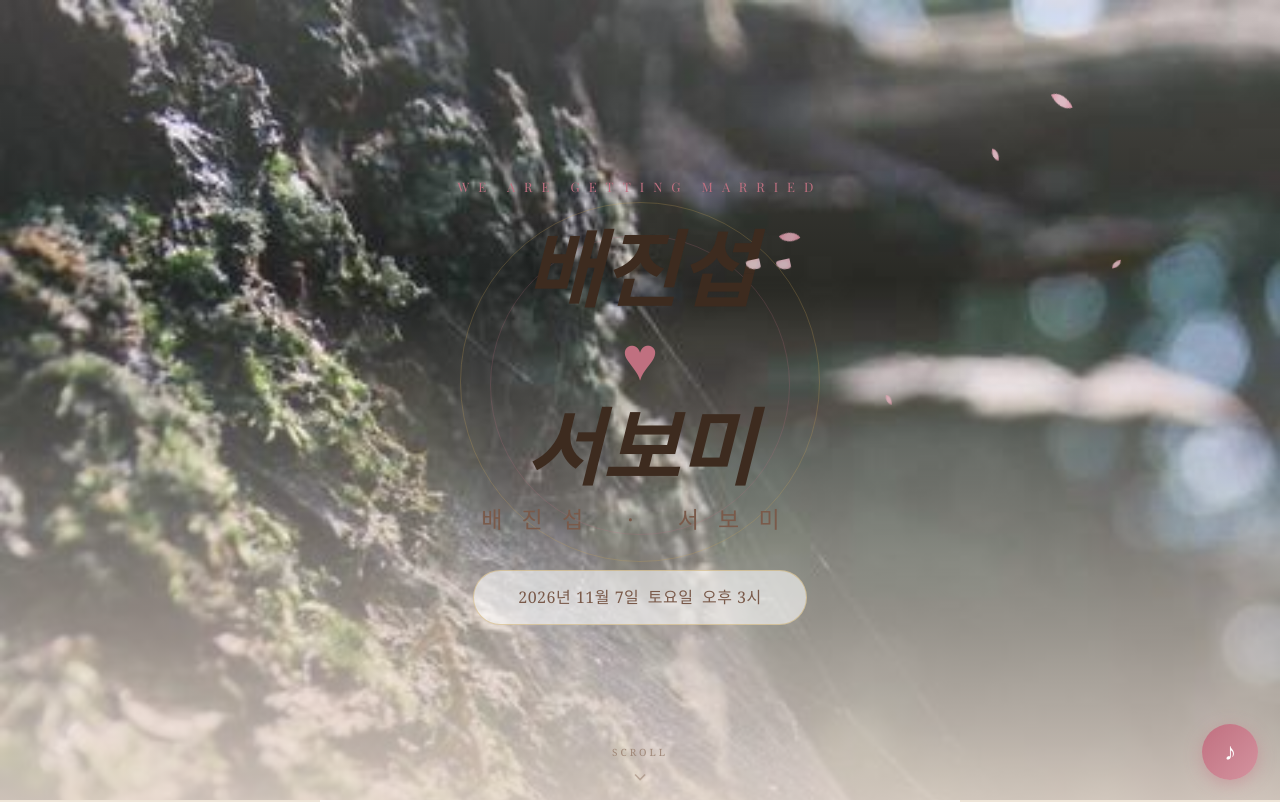
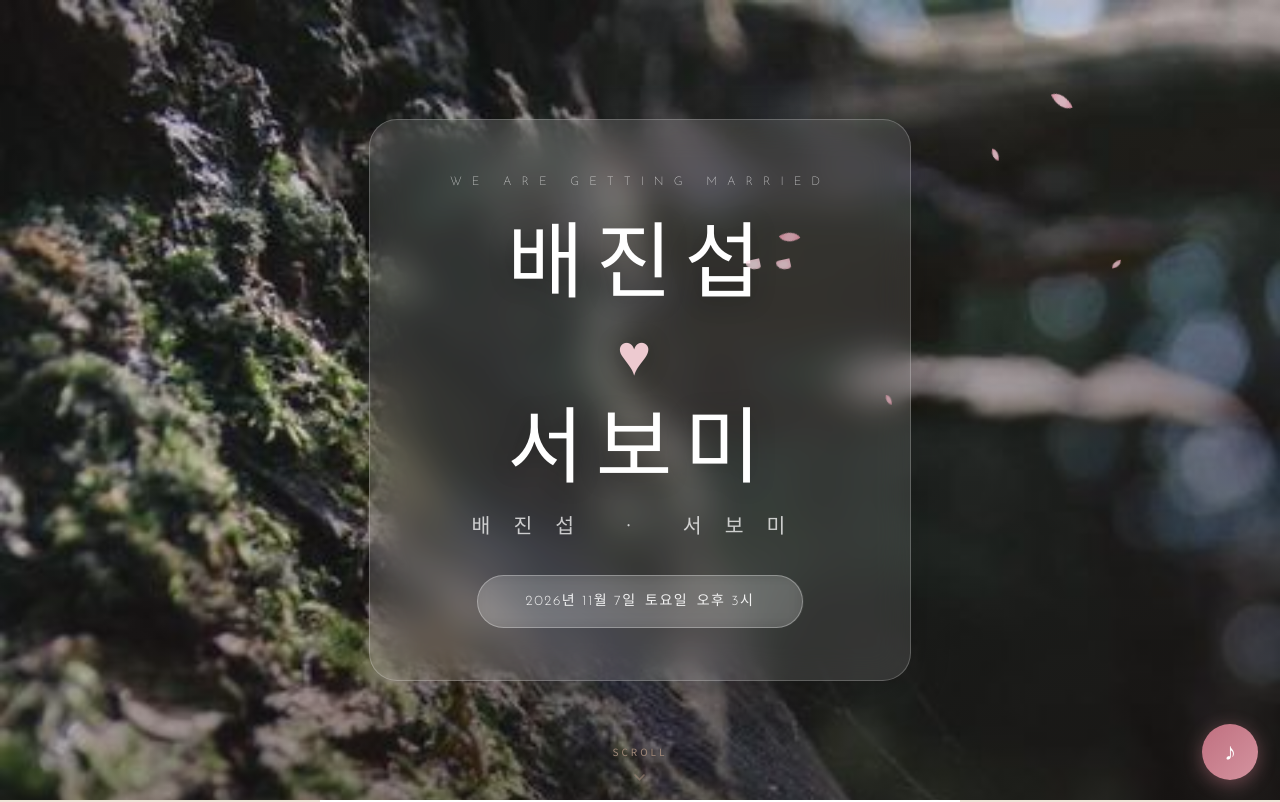
Before and after one commit to jscompany909-cpu/wedding, a plain HTML site: page index.html in a window 1280 px wide. Shown: the top 802 px of the page. Drawn offline with nearby package versions, Linux system fonts and the light colour scheme; a web font is replaced by a local one.

Commit message:
design update: glassmorphism hero, modern fonts

```diff
--- a/index.html
+++ b/index.html
@@ -11,7 +11,7 @@
   <!-- Google Fonts -->
   <link rel="preconnect" href="https://fonts.googleapis.com">
   <link rel="preconnect" href="https://fonts.gstatic.com" crossorigin>
-  <link href="https://fonts.googleapis.com/css2?family=Noto+Serif+KR:wght@300;400;500;600&family=Playfair+Display:ital,wght@0,400;0,500;1,400;1,500&display=swap" rel="stylesheet">
+  <link href="https://fonts.googleapis.com/css2?family=Cormorant+Garamond:ital,wght@0,300;0,400;1,300;1,400&family=Josefin+Sans:wght@100;200;300;400&family=Noto+Sans+KR:wght@300;400;500&display=swap" rel="stylesheet">
 
   <style>
     /* =====================================================
@@ -33,8 +33,9 @@
       --brown-mid:    #7A5A4A;
       --brown-light:  #A08878;
       --white:        #FFFFFF;
-      --serif:        'Noto Serif KR', 'Batang', 'Georgia', serif;
-      --display:      'Playfair Display', 'Georgia', serif;
+      --serif:        'Noto Sans KR', 'Apple SD Gothic Neo', 'Malgun Gothic', sans-serif;
+      --display:      'Cormorant Garamond', 'Georgia', serif;
+      --label:        'Josefin Sans', 'Noto Sans KR', sans-serif;
       --shadow-soft:  0 6px 30px rgba(60, 40, 30, 0.10);
       --shadow-card:  0 2px 12px rgba(60, 40, 30, 0.07);
       --radius:       14px;
@@ -174,11 +175,12 @@
       text-align: center;
     }
     .sec-label {
-      font-family: var(--display);
-      /* 화면 너비 따라 자동 조절 */
-      font-size: clamp(10px, 2.6vw, 12px); letter-spacing: clamp(3px, 1.2vw, 5px);
+      font-family: var(--label);
+      font-weight: 300;
+      font-size: clamp(10px, 2.6vw, 12px);
+      letter-spacing: clamp(4px, 1.5vw, 7px);
       text-transform: uppercase; color: var(--rose);
-      margin-bottom: 10px; font-weight: 400;
+      margin-bottom: 10px;
     }
     .sec-title {
       font-size: clamp(18px, 5vw, 23px); font-weight: 500;
@@ -230,10 +232,11 @@
     .hero-overlay {
       position: absolute; inset: 0;
       background: linear-gradient(
-        to bottom,
-        rgba(250,240,240,0.25) 0%,
-        rgba(250,240,240,0.05) 40%,
-        rgba(240,228,220,0.78) 100%
+        160deg,
+        rgba(20,10,10,0.30) 0%,
+        rgba(20,10,10,0.10) 35%,
+        rgba(20,10,10,0.45) 70%,
+        rgba(20,10,10,0.65) 100%
       );
     }
 
@@ -249,42 +252,66 @@
 
     .hero-content {
       position: relative; z-index: 10;
-      text-align: center; padding: 20px;
+      text-align: center;
+      padding: clamp(32px, 8vw, 52px) clamp(32px, 9vw, 64px);
       animation: ldFade 1.2s ease 0.3s both;
+      /* 글라스모피즘 카드 — 어떤 배경 사진이든 이름이 선명하게 */
+      background: rgba(255, 255, 255, 0.10);
+      backdrop-filter: blur(18px);
+      -webkit-backdrop-filter: blur(18px);
+      border: 1px solid rgba(255, 255, 255, 0.22);
+      border-radius: 28px;
+      box-shadow: 0 8px 40px rgba(0,0,0,0.18);
     }
 
     .hero-sub {
-      font-family: var(--display);
-      font-size: clamp(9px, 2.4vw, 12px);
-      letter-spacing: clamp(4px, 1.5vw, 7px); color: var(--rose);
-      text-transform: uppercase; margin-bottom: clamp(12px, 4vw, 20px);
+      font-family: var(--label);
+      font-weight: 200;
+      font-size: clamp(9px, 2.2vw, 11px);
+      letter-spacing: clamp(5px, 2vw, 9px);
+      color: rgba(255,255,255,0.80);
+      text-transform: uppercase;
+      margin-bottom: clamp(14px, 4vw, 22px);
     }
     .hero-names {
-      font-family: var(--display); font-style: italic;
-      /* 320px→35px / 390px→42px / 430px→46px */
-      font-size: clamp(34px, 10.8vw, 50px); color: var(--brown);
-      line-height: 1.15; margin-bottom: 6px;
+      font-family: var(--display);
+      font-weight: 300;
+      font-style: normal; /* 이탤릭 제거 — 더 모던하게 */
+      font-size: clamp(34px, 10.8vw, 50px);
+      color: #ffffff;
+      text-shadow: 0 2px 24px rgba(0,0,0,0.25);
+      letter-spacing: clamp(4px, 1.5vw, 8px);
+      line-height: 1.2; margin-bottom: 6px;
     }
     .hero-names .amp {
       display: block;
-      font-size: clamp(24px, 7.5vw, 36px); color: var(--rose);
-      margin: clamp(2px, 0.8vw, 6px) 0; font-style: normal;
+      font-size: clamp(20px, 6vw, 30px);
+      color: var(--rose-light);
+      margin: clamp(4px, 1.2vw, 8px) 0;
+      font-style: italic; /* ♥ 기호만 이탤릭으로 포인트 */
     }
     .hero-kor {
-      font-size: clamp(12px, 3.5vw, 17px); color: var(--brown-mid);
-      /* 폰 너비에 따라 글자 간격도 조절 */
-      letter-spacing: clamp(5px, 2.2vw, 12px);
-      margin-bottom: clamp(20px, 6vw, 30px);
+      font-family: var(--serif);
+      font-weight: 300;
+      font-size: clamp(11px, 3vw, 15px);
+      color: rgba(255,255,255,0.75);
+      letter-spacing: clamp(6px, 2.5vw, 14px);
+      margin-bottom: clamp(22px, 6vw, 32px);
     }
     .hero-date-badge {
       display: inline-block;
-      padding: clamp(7px, 2vw, 10px) clamp(16px, 5vw, 28px);
+      padding: clamp(8px, 2.2vw, 12px) clamp(20px, 5.5vw, 32px);
       border-radius: 30px;
-      border: 1px solid rgba(201,164,86,0.45);
-      background: rgba(255,255,255,0.60);
-      backdrop-filter: blur(6px);
-      font-size: clamp(11px, 3vw, 14px); color: var(--brown-mid); letter-spacing: 0.5px;
-      max-width: 90vw; /* 매우 좁은 화면에서 넘침 방지 */
+      border: 1px solid rgba(255,255,255,0.30);
+      background: rgba(255,255,255,0.15);
+      backdrop-filter: blur(8px);
+      -webkit-backdrop-filter: blur(8px);
+      font-family: var(--label);
+      font-weight: 300;
+      font-size: clamp(11px, 2.8vw, 13px);
+      color: rgba(255,255,255,0.92);
+      letter-spacing: clamp(0.5px, 0.3vw, 1.5px);
+      max-width: 90vw;
     }
 
     .hero-scroll {
@@ -599,32 +626,23 @@
       /* ── 히어로: 큰 화면에 맞게 텍스트 크게 ──── */
       .hero-content {
         max-width: 860px;
-        padding: 40px 60px;
+        padding: 52px 80px;
       }
-      /* clamp max가 50px였던 것을 96px로 올림 */
       .hero-names {
         font-size: clamp(64px, 6.5vw, 96px);
+        letter-spacing: 12px;
       }
       .hero-names .amp {
-        font-size: clamp(44px, 4.8vw, 68px);
+        font-size: clamp(40px, 4.5vw, 64px);
       }
       .hero-kor {
-        font-size: clamp(18px, 1.8vw, 26px);
-        letter-spacing: clamp(14px, 1.5vw, 22px);
+        font-size: clamp(16px, 1.6vw, 22px);
+        letter-spacing: clamp(16px, 1.8vw, 24px);
       }
-      .hero-sub { font-size: 13px; letter-spacing: 9px; }
+      .hero-sub { font-size: 12px; letter-spacing: 10px; }
       .hero-date-badge {
-        font-size: 16px;
-        padding: 12px 44px;
-      }
-      /* 오버레이 조금 더 강하게 — 큰 화면서 텍스트 대비 확보 */
-      .hero-overlay {
-        background: linear-gradient(
-          to bottom,
-          rgba(250,240,240,0.20) 0%,
-          rgba(250,240,240,0.05) 35%,
-          rgba(235,220,210,0.85) 100%
-        );
+        font-size: 14px;
+        padding: 13px 48px;
       }
 
       .sec { max-width: 640px; }
```
